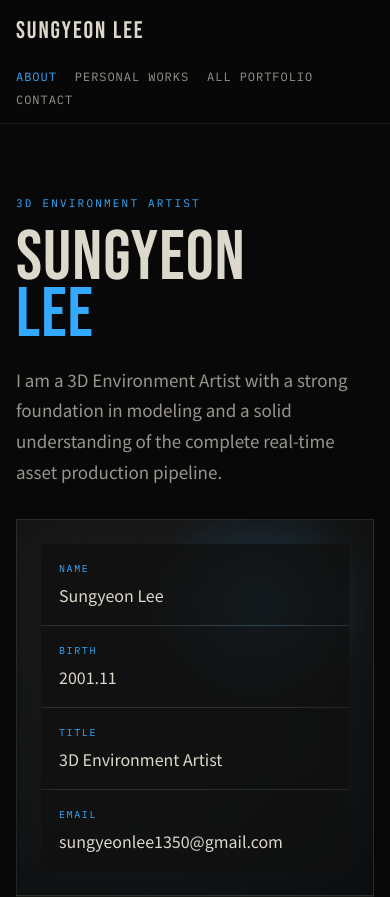
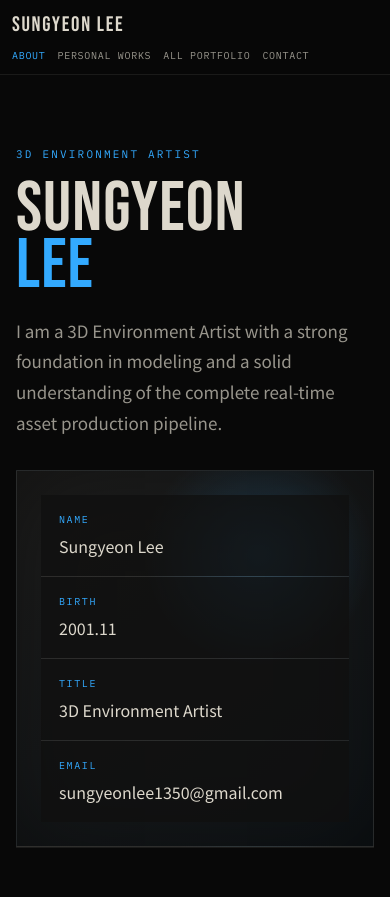
Before and after one commit to Rimson01/Sungyeon_Portfolio, a React app: page / in a window 390 px wide. Shown: the top 897 px of the page. Built offline with nearby package versions, Linux system fonts and the light colour scheme; the HTML template or start-up script is replaced by a standard one.

Commit message:
Polish responsive portfolio styling

```diff
--- a/src/components/allPortfolio/AllPortfolioGrid.module.css
+++ b/src/components/allPortfolio/AllPortfolioGrid.module.css
@@ -168,9 +168,13 @@
 
 @media (max-width: 960px) {
   .environmentRow,
-  .studyFeatureRow,
+  .studyFeatureRow {
+    grid-template-columns: repeat(2, minmax(0, 1fr));
+    height: clamp(280px, 38vw, 380px);
+  }
+
   .materialRow {
-    grid-template-columns: repeat(2, minmax(0, 1fr));
+    grid-template-columns: minmax(0, 0.72fr);
     height: clamp(280px, 38vw, 380px);
   }
 
--- a/src/components/layout/Header.module.css
+++ b/src/components/layout/Header.module.css
@@ -55,3 +55,24 @@
     justify-content: flex-start;
   }
 }
+
+@media (max-width: 480px) {
+  .header {
+    gap: 12px;
+    min-height: 0;
+    padding: 12px;
+  }
+
+  .brand {
+    font-size: 21px;
+  }
+
+  .nav {
+    gap: 7px 12px;
+  }
+
+  .link {
+    font-size: 10px;
+    letter-spacing: 0.07em;
+  }
+}
--- a/src/components/lightbox/CategoryLightbox.module.css
+++ b/src/components/lightbox/CategoryLightbox.module.css
@@ -353,12 +353,14 @@
 
   .lightbox {
     grid-template-columns: 1fr;
+    grid-template-rows: minmax(0, 1fr) auto;
     width: 100%;
     height: 100vh;
     max-height: none;
   }
 
   .main {
+    height: 100%;
     min-height: 0;
   }
 
@@ -374,10 +376,23 @@
   .rail {
     grid-auto-flow: column;
     grid-auto-columns: minmax(150px, 1fr);
+    max-height: 150px;
     overflow-x: auto;
     overflow-y: hidden;
     border-top: 1px solid var(--color-border);
     border-left: 0;
+    padding: 10px;
+  }
+
+  .thumb,
+  .activeThumb {
+    min-width: 150px;
+    padding: 8px;
+  }
+
+  .thumb strong,
+  .activeThumb strong {
+    font-size: 15px;
   }
 
   .youtubePreview,
--- a/src/pages/AllPortfolioPage.module.css
+++ b/src/pages/AllPortfolioPage.module.css
@@ -2,8 +2,10 @@
   display: grid;
   gap: 18px;
   width: 100vw;
+  max-width: 100vw;
   margin-left: calc(50% - 50vw);
   padding-bottom: 48px;
+  overflow-x: clip;
 }
 
 .hero {
@@ -246,6 +248,7 @@
   font-family: var(--font-mono);
   font-size: clamp(12px, 1vw, 15px);
   letter-spacing: 0.12em;
+  overflow-wrap: anywhere;
   text-decoration: none;
   text-transform: uppercase;
   transition: color 160ms ease;
@@ -339,6 +342,10 @@
     text-align: left;
   }
 
+  .statementBranding h2 {
+    font-size: clamp(58px, 13vw, 110px);
+  }
+
   .worksCopy {
     text-align: left;
   }
@@ -356,8 +363,13 @@
   }
 
   .statementSection {
+    gap: 28px;
     padding-left: 18px;
     padding-right: 18px;
+  }
+
+  .statementBranding h2 {
+    font-size: clamp(52px, 17vw, 76px);
   }
 
   .hero {
--- a/src/styles/global.css
+++ b/src/styles/global.css
@@ -19,6 +19,7 @@
 
 html {
   background: var(--color-bg);
+  overflow-x: clip;
 }
 
 body {
@@ -26,6 +27,7 @@ body {
   font-family: var(--font-body);
   background: var(--color-bg);
   color: var(--color-text);
+  overflow-x: clip;
 }
 
 button,
```
